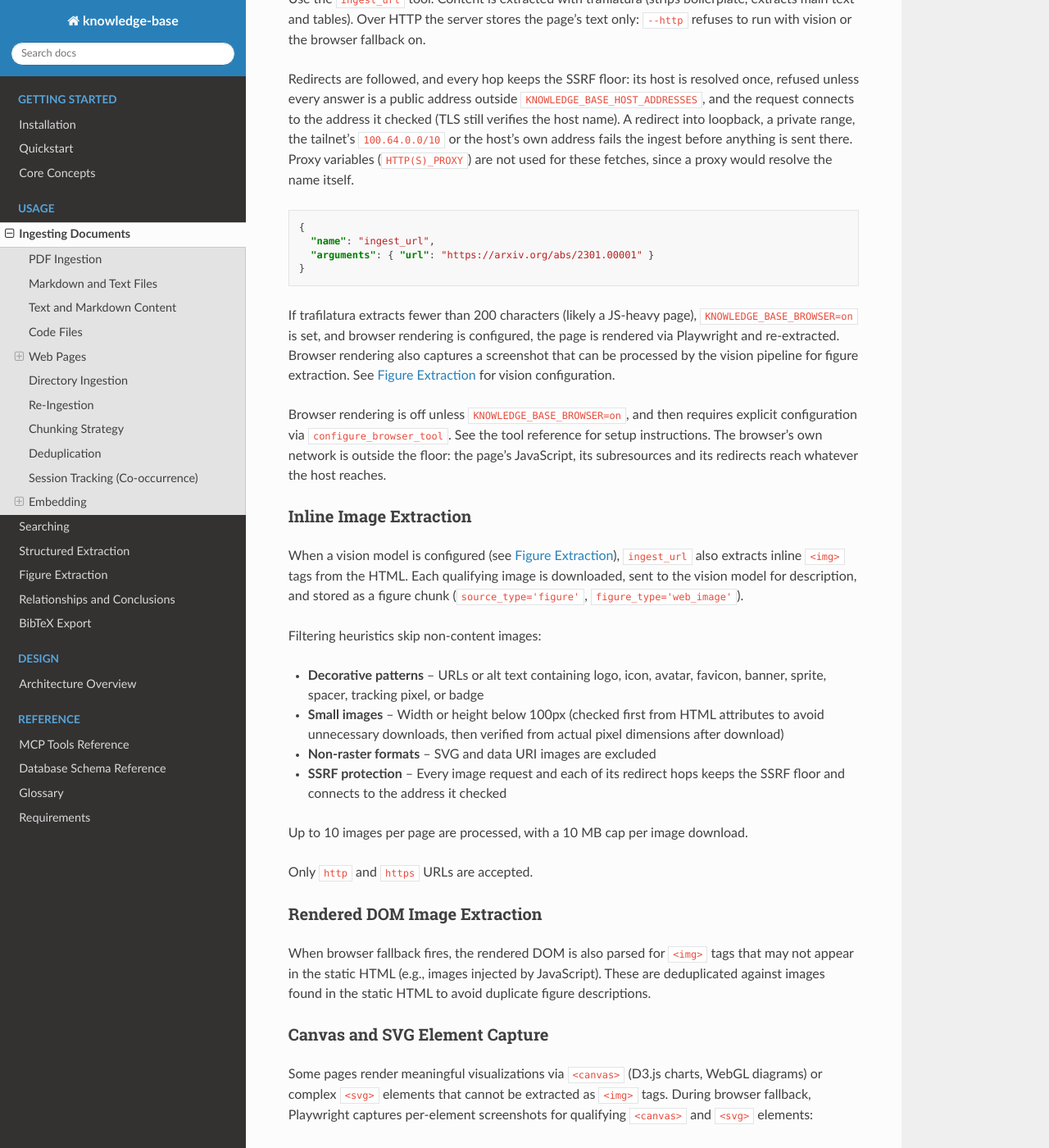
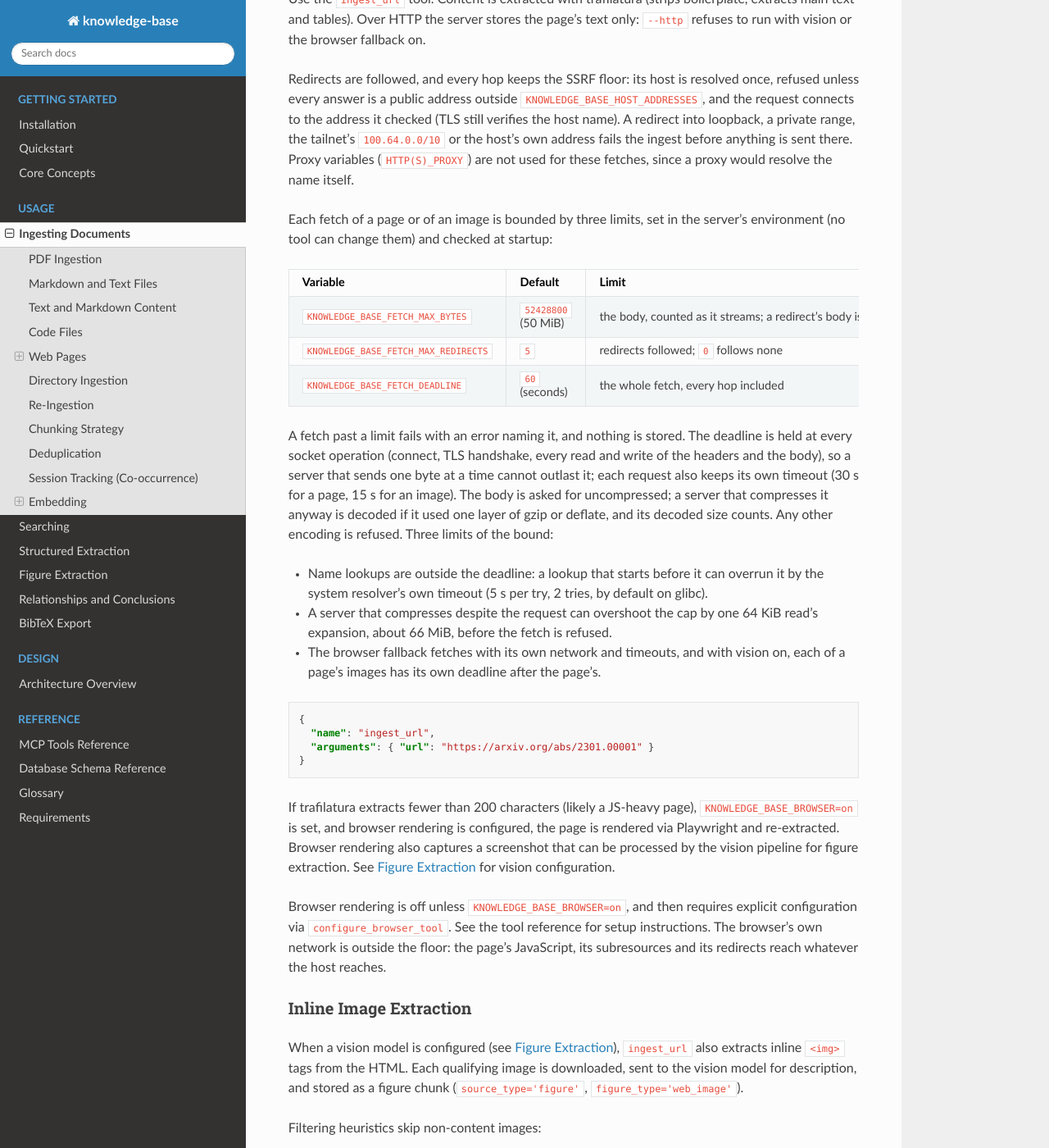
Before and after one commit to dutiona/knowledge-base, a Sphinx documentation site: the page built from docs/usage/ingesting-documents.md, in a window 1280 px wide and 1400 px high, scrolled down 1813 px. Shown: the whole window at 82% size. Built offline with Sphinx 7.4.7 and the Read the Docs theme 3.1.0, drawn with Linux system fonts in a browser that asks for light colours; some of the changed text lies outside the part shown.

Commit message:
docs: document the URL-fetch limits
The three KNOWLEDGE_BASE_FETCH_* variables, the deadline's bound and its
stated residuals (name lookups, a server that compresses anyway, the
browser fallback), the tool's limit errors, and the image cap that is
now the shared one rather than a fixed 10 MB.

````diff
--- a/docs/usage/ingesting-documents.md
+++ b/docs/usage/ingesting-documents.md
@@ -71,6 +71,28 @@ still verifies the host name). A redirect into loopback, a private range, the ta
 own address fails the ingest before anything is sent there. Proxy variables (`HTTP(S)_PROXY`) are not used for these
 fetches, since a proxy would resolve the name itself.
 
+Each fetch of a page or of an image is bounded by three limits, set in the server's environment (no tool can change
+them) and checked at startup:
+
+| Variable | Default | Limit |
+| --- | --- | --- |
+| `KNOWLEDGE_BASE_FETCH_MAX_BYTES` | `52428800` (50 MiB) | the body, counted as it streams; a redirect's body is never read |
+| `KNOWLEDGE_BASE_FETCH_MAX_REDIRECTS` | `5` | redirects followed; `0` follows none |
+| `KNOWLEDGE_BASE_FETCH_DEADLINE` | `60` (seconds) | the whole fetch, every hop included |
+
+A fetch past a limit fails with an error naming it, and nothing is stored. The deadline is held at every socket
+operation (connect, TLS handshake, every read and write of the headers and the body), so a server that sends one byte
+at a time cannot outlast it; each request also keeps its own timeout (30 s for a page, 15 s for an image). The body is
+asked for uncompressed; a server that compresses it anyway is decoded if it used one layer of gzip or deflate, and its
+decoded size counts. Any other encoding is refused. Three limits of the bound:
+
+- Name lookups are outside the deadline: a lookup that starts before it can overrun it by the system resolver's own
+  timeout (5 s per try, 2 tries, by default on glibc).
+- A server that compresses despite the request can overshoot the cap by one 64 KiB read's expansion, about 66 MiB,
+  before the fetch is refused.
+- The browser fallback fetches with its own network and timeouts, and with vision on, each of a page's images has
+  its own deadline after the page's.
+
 ```json
 {
   "name": "ingest_url",
@@ -93,7 +115,8 @@ Filtering heuristics skip non-content images:
 - **Non-raster formats** -- SVG and data URI images are excluded
 - **SSRF protection** -- Every image request and each of its redirect hops keeps the SSRF floor and connects to the address it checked
 
-Up to 10 images per page are processed, with a 10 MB cap per image download.
+Up to 10 images per page are processed. Each download keeps the page's fetch limits (see Web Pages); an image past
+one is skipped with a warning.
 
 Only `http` and `https` URLs are accepted.
 
````
Also changed, not shown: README.md (+3 -0 lines), docs/reference/mcp-tools.md (+8 -0 lines), docs/usage/figure-extraction.md (+1 -1 lines).
